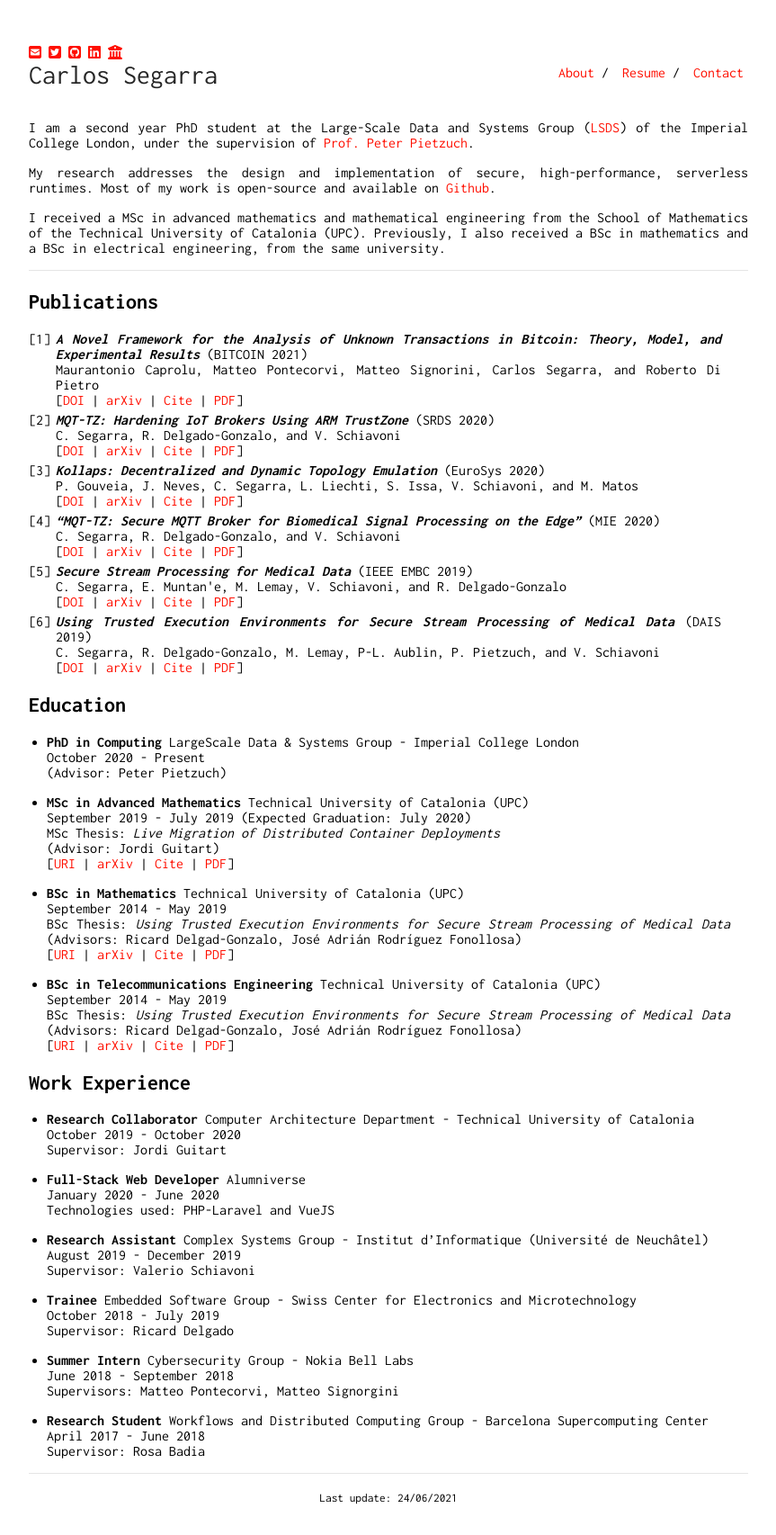
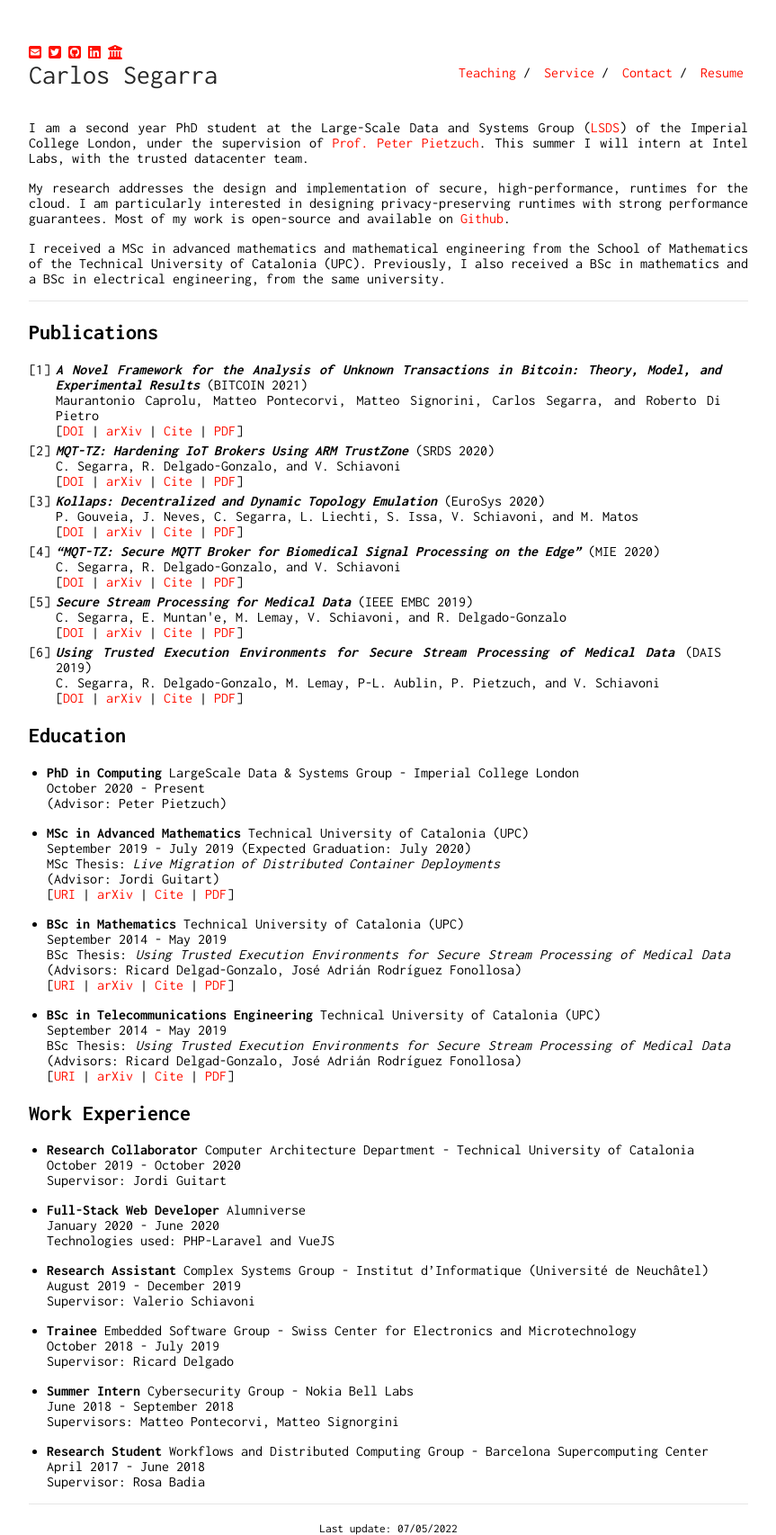
Before and after one commit to csegarragonz/csg-web, a Jekyll site: the page built from index.md, in a window 1280 px wide. Shown: the whole page at 90% size, without its empty margins (208-1071 px from the left). Built offline with Jekyll 4.4.1, drawn with Linux system fonts in a browser that asks for light colours; nearby versions of some CDN libraries; before the commit the page ends 1672 px from its top, so only the background shows below that.

Commit message:
fix tabs in navigation

```diff
--- a/_config.yml
+++ b/_config.yml
@@ -10,7 +10,7 @@ tracking_id: #
 
 footer: yes
 footer_url: "https://carlossegarra.com/"
-footer_text: "Last update: 24/06/2021"
+footer_text: "Last update: 07/05/2022"
 favicon_location: 'degree_icon.png'
 
 sass:
@@ -18,12 +18,14 @@ sass:
     sass_dir: _sass
 
 nav:
- - name: "About"
-   link: "/"
+ - name: "Teaching"
+   link: "/teaching.html"
+ - name: "Service"
+   link: "/service.html"
+ - name: "Contact"
+   link: "/contact.html"
  - name: "Resume"
    link: "/assets/SegarraCarlos_CV.pdf"
- - name: "Contact"
-   link: "/contact"
 
 social-media:
   - id: 'carlos@carlossegarra.com'
--- a/_layouts/main_page.html
+++ b/_layouts/main_page.html
@@ -77,7 +77,7 @@
                     {% endif %}
                 {% endfor %}
             </div>
-            <a id="author-name" class="alignable pull-left" href="{{ site.baseurl }}">{{ site.title }}</a>
+            <a id="author-name" class="alignable pull-left" href="{{ site.url }}">{{ site.title }}</a>
             <ul id="navlist" class="alignable pull-right navbar-ul">
                 {% for x in site.nav %}
                     {% if x.name == "Resume" %}
--- a/index.md
+++ b/index.md
@@ -3,8 +3,10 @@ layout: main_page
 ---
 
 I am a second year PhD student at the Large-Scale Data and Systems Group ([LSDS](https://lsds.doc.ic.ac.uk/)) of the Imperial College London, under the supervision of [Prof. Peter Pietzuch](https://www.doc.ic.ac.uk/~prp/).
+This summer I will intern at Intel Labs, with the trusted datacenter team.
 
-My research addresses the design and implementation of secure, high-performance, serverless runtimes.
+My research addresses the design and implementation of secure, high-performance, runtimes for the cloud.
+I am particularly interested in designing privacy-preserving runtimes with strong performance guarantees.
 Most of my work is open-source and available on [Github](https://github.com/csegarragonz).
 
 I received a MSc in advanced mathematics and mathematical engineering from the School of Mathematics of the Technical University of Catalonia (UPC).
--- a/tasks/cv.py
+++ b/tasks/cv.py
@@ -11,7 +11,7 @@ ASSETS_DIR = "{}/{}".format(PROJ_ROOT, "assets")
 # Repo's CV information
 FILE_NAME = "SegarraCarlos_CV"
 REPO_NAME = "csg-projects/csg-cv"
-REPO_DIR = "short-w-images"
+REPO_DIR = "short"
 DOCKER_IMAGE = "moss/xelatex"
 LATEX_CMD = "xelatex"
 
```
Also changed, not shown: _layouts/default.html (+4 -3 lines), service.md (added, +10 -0 lines), teaching.md (added, +23 -0 lines).
